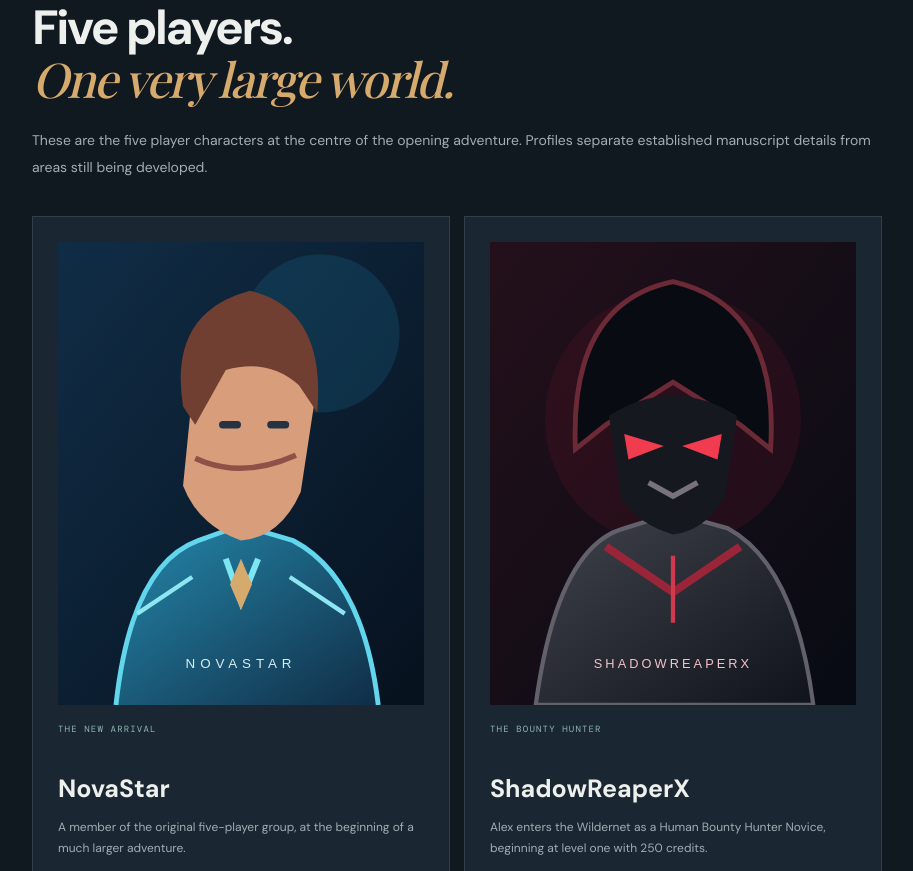
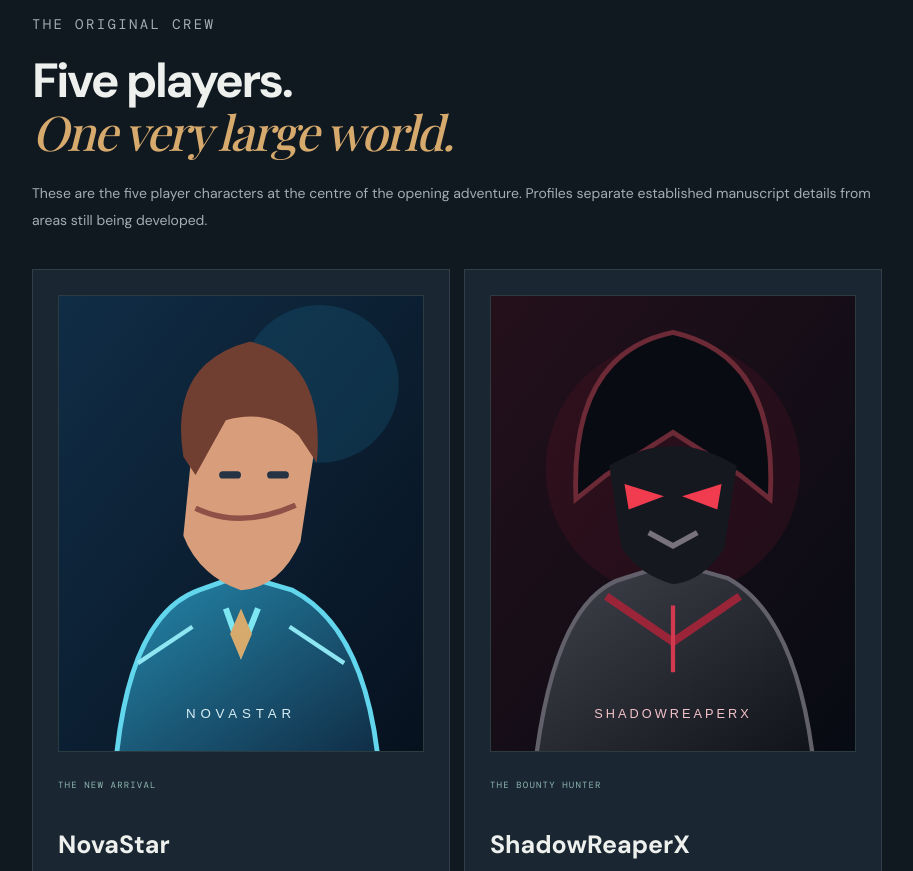
Before and after one commit to Amateurfool/the-infinite-detour, a plain HTML site: page create/wildernet/characters/index.html in a window 1280 px wide. Shown: the part 651-1522 px from the top of the page, without its empty margins (48-961 px from the left). Drawn offline with nearby package versions, Linux system fonts and the light colour scheme; a web font is replaced by a local one.

Commit message:
Style original Wildernet character artwork

```diff
--- a/create/wildernet.css
+++ b/create/wildernet.css
@@ -120,3 +120,12 @@
 .wildernet-page .wildernet-directory-card b{display:inline-block;margin-top:12px;color:var(--wild-accent);font:9px var(--font-meta);letter-spacing:.12em}
 @media(max-width:760px){.wildernet-page .wildernet-detail-hero{grid-template-columns:1fr;gap:28px;padding:50px 22px 35px}.wildernet-page .wildernet-detail-art,.wildernet-page .wildernet-detail-art img{min-height:260px}.wildernet-page .wildernet-detail-content{padding:25px 22px 70px}.wildernet-page .wildernet-explore-nav a{padding:17px 14px;gap:10px;font-size:8px}}
 @media(max-width:540px){.wildernet-page .wildernet-directory-grid{grid-template-columns:1fr}.wildernet-page .wildernet-detail-facts>div{grid-template-columns:1fr;gap:7px}}
+
+
+/* Original illustrated character portraits */
+.wildernet-page .wildernet-detail-art img { width:100%; height:100%; min-height:420px; object-fit:cover; display:block; }
+.wildernet-page .wildernet-character-thumb { display:block; width:100%; aspect-ratio:4/5; object-fit:cover; margin:0 0 18px; border:1px solid rgba(142,182,177,.22); background:#101820; }
+.wildernet-page .wildernet-directory-card { overflow:hidden; }
+.wildernet-page .wildernet-directory-card .wildernet-character-thumb { transition:transform .35s ease,filter .35s ease; }
+.wildernet-page .wildernet-directory-card:hover .wildernet-character-thumb { transform:scale(1.025); filter:brightness(1.08); }
+@media(prefers-reduced-motion:reduce){.wildernet-page .wildernet-directory-card .wildernet-character-thumb{transition:none}}
```
